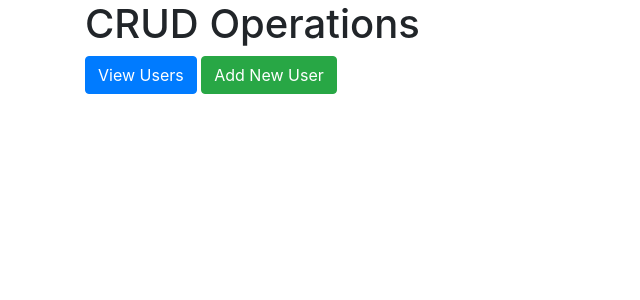
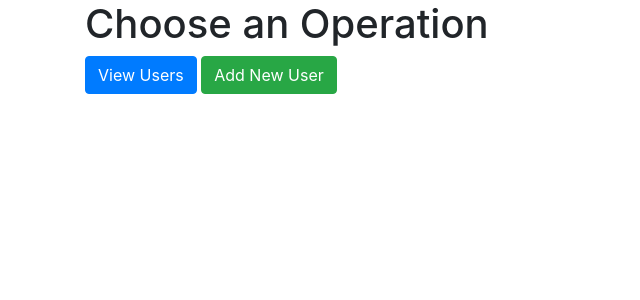
Before and after one commit to HooYia-Intern/Backend__Internship_Task, a Django app: page / in a window 1280 px wide. Shown: the top 300 px of the page, without its empty margins (0-640 px from the left). Run offline with Django 5.2, Linux system fonts and the light colour scheme; some libraries are stand-ins or nearby versions.

Commit message:
testting phares

```diff
--- a/Django/CRUD/Templates/Home.html
+++ b/Django/CRUD/Templates/Home.html
@@ -2,12 +2,12 @@
 <html lang="en">
 <head>
     <meta charset="UTF-8">
-    <title>CRUD Home</title>
+    <title>User Management System</title>
     <link rel="stylesheet" href="https://stackpath.bootstrapcdn.com/bootstrap/4.5.2/css/bootstrap.min.css">
 </head>
 <body>
-    <div class="container">
-        <h1>CRUD Operations</h1>
+    <div class="container ">
+        <h1>Choose an Operation</h1>
         <a href="{% url 'user_list' %}" class="btn btn-primary">View Users</a>
         <a href="{% url 'user_create' %}" class="btn btn-success">Add New User</a>
     </div>
```
Also changed, not shown: Django/CRUD/db.sqlite3.
